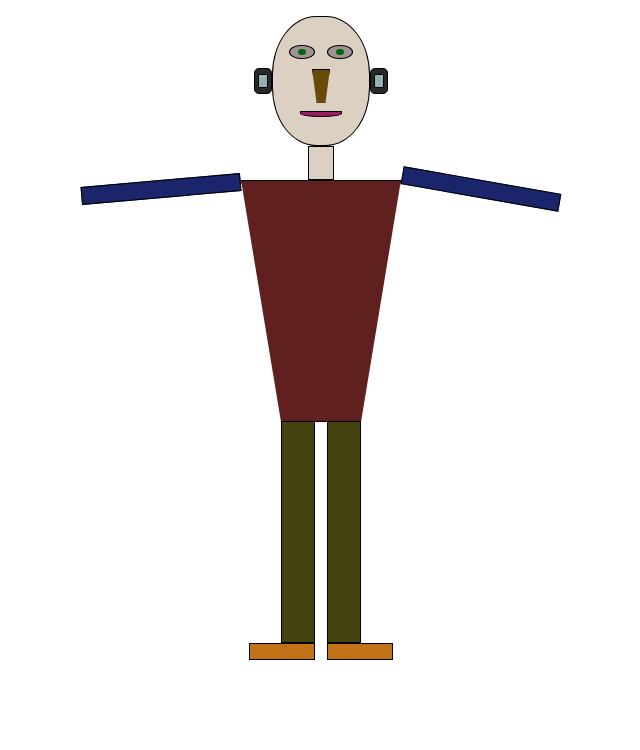
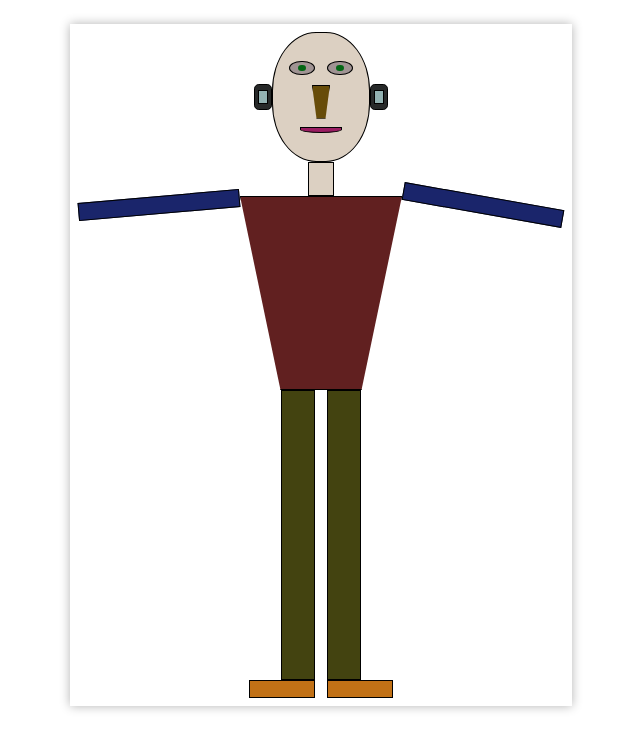
Before and after one commit to hakanyarman/css-flexbox-stickman, a plain HTML site: page index.html in a window 1280 px wide. Shown: the whole page, without its empty margins (319-959 px from the left). Drawn offline with Linux system fonts and the light colour scheme.

Commit message:
Add screenshot

```diff
--- a/styles.css
+++ b/styles.css
@@ -1,9 +1,17 @@
+body {
+  display: flex;
+  justify-content: center;
+  align-items: center;
+}
+
 .stickman-container {
   margin-top: 1rem;
   display: flex;
   flex-direction: column;
   align-items: center;
   align-content: center;
+  box-shadow: 0 0 10px rgba(0, 0, 0, 0.3);
+  padding: 0.5rem;
 }
 
 .head {
@@ -96,12 +104,10 @@
 .body {
   display: flex;
   justify-content: center;
-  width: 30rem;
-  height: 15rem;
 }
 
 .body-main {
-  height: 15rem;
+  height: 12rem;
   width: 10rem;
   border: 1px solid black;
   background-color: rgb(97, 32, 32);
@@ -124,7 +130,6 @@
 }
 
 .legs {
-  height: 15rem;
   width: 9rem;
   display: flex;
   justify-content: space-between;
@@ -143,7 +148,7 @@
 }
 
 .leg {
-  height: 15rem;
+  height: 18rem;
   width: 2rem;
   background-color: rgb(67, 67, 16);
   border: 1px solid black;
```
Also changed, not shown: image.png (added).
